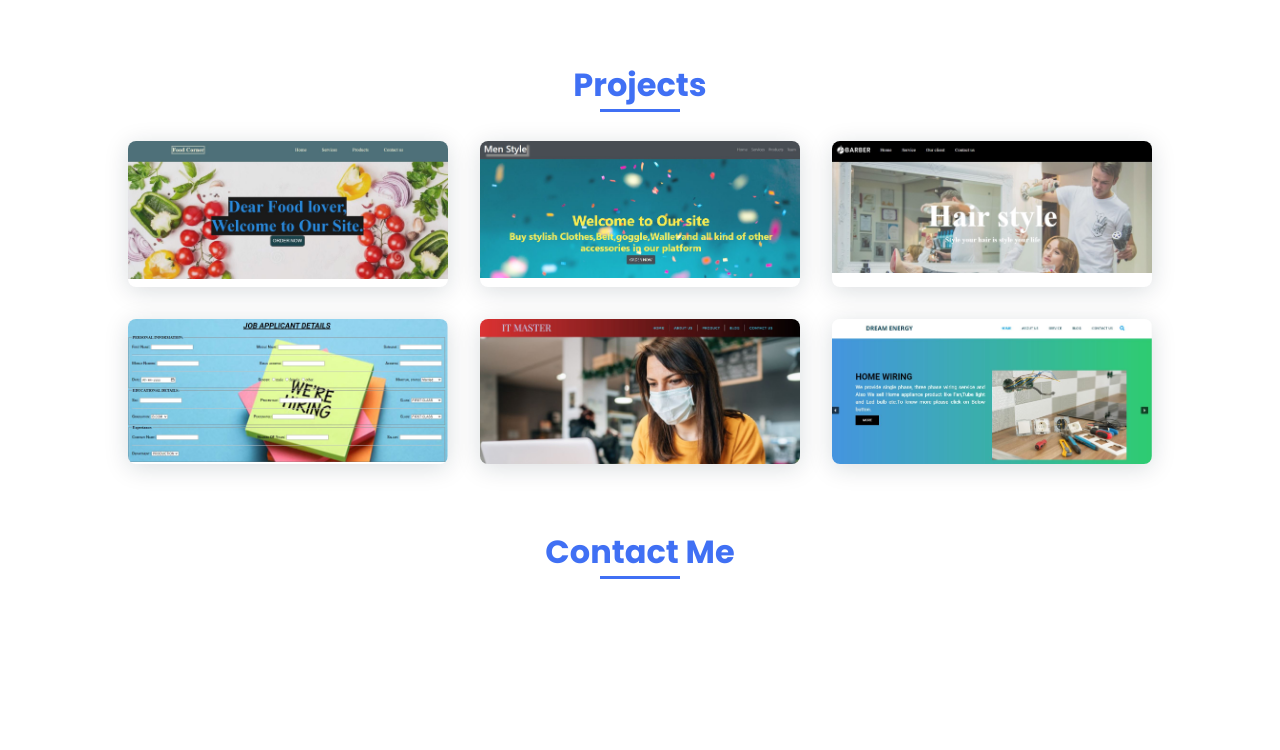
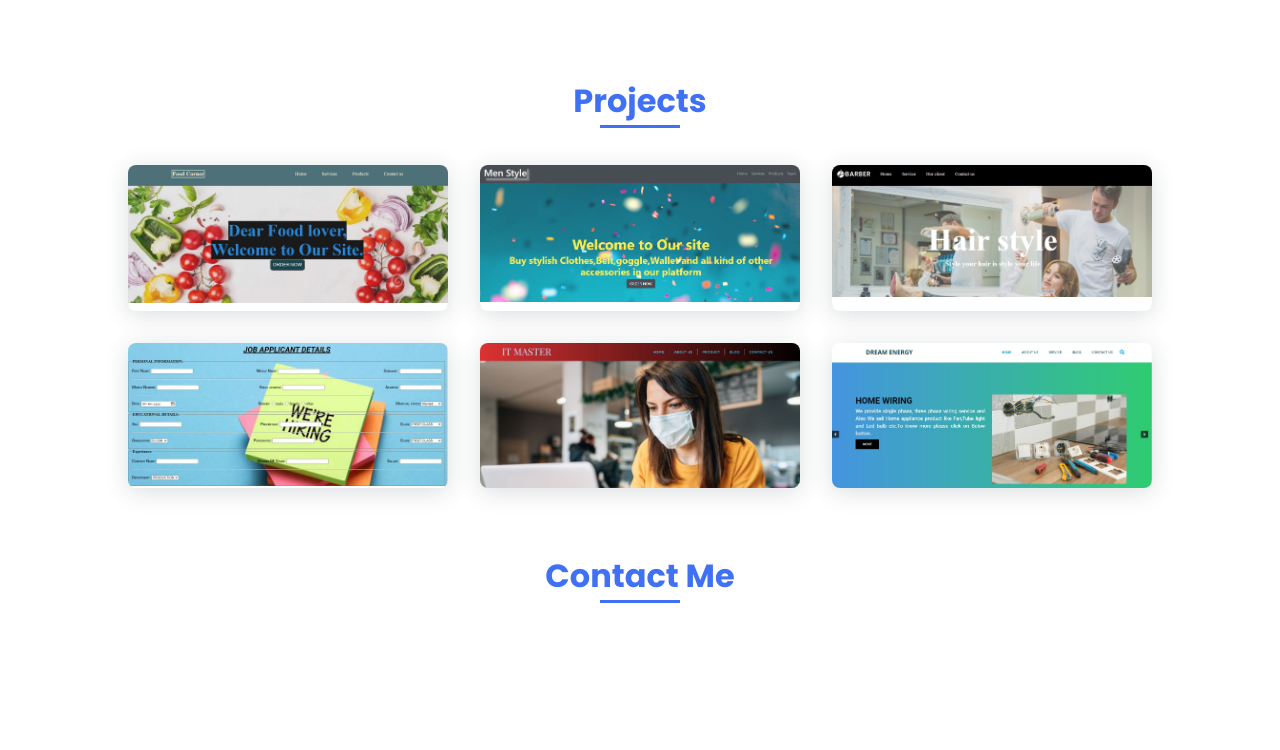
Before and after one commit to kotak364/portfolio, a plain HTML site: page index.html in a window 1280 px wide. Shown: the part 1951-2701 px from the top of the page. Drawn offline with nearby package versions, Linux system fonts and the light colour scheme.

Commit message:
Update styles.css

```diff
--- a/assets/css/styles.css
+++ b/assets/css/styles.css
@@ -388,7 +388,9 @@ i {
     padding-top: 4rem;
     padding-bottom: 3rem;
   }
-
+  .section-title {
+    margin-bottom: var(--mb-5);
+  }
   .section-title::after {
     width: 80px;
     top: 3rem;
```
